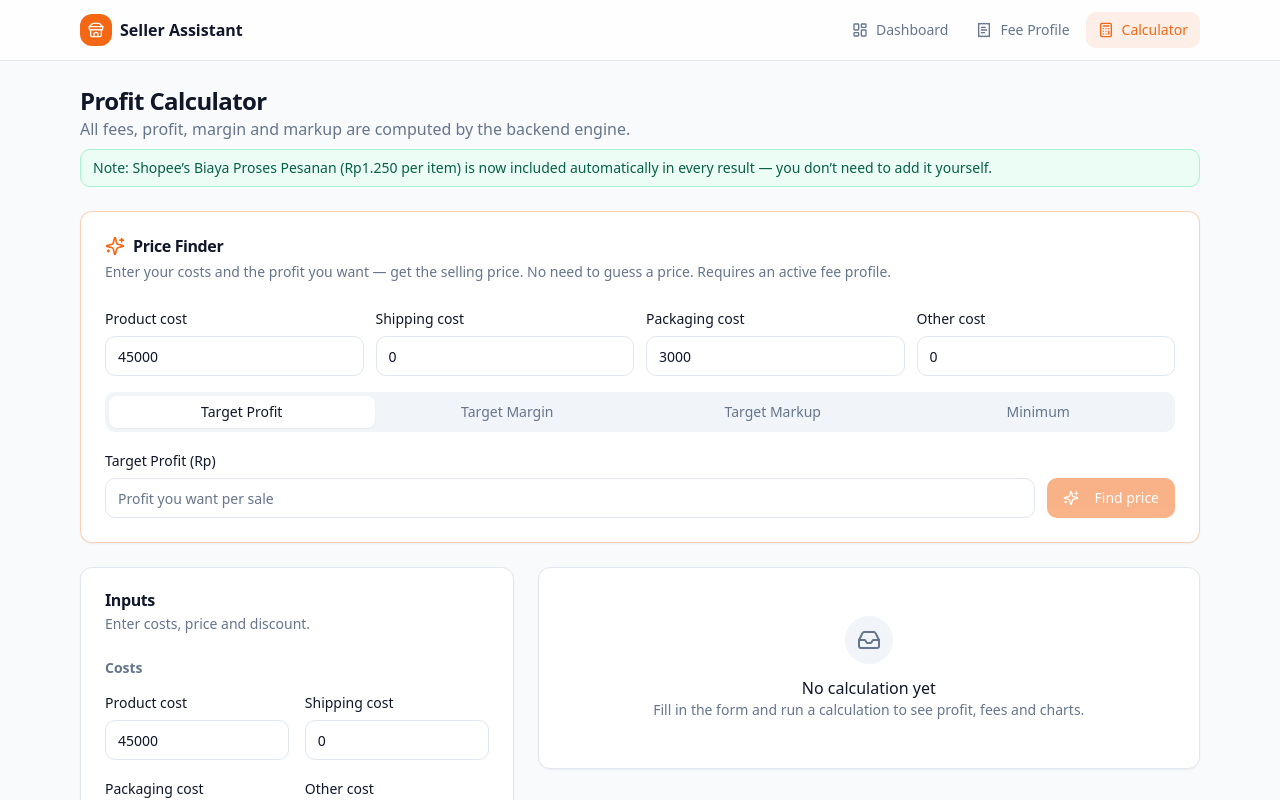
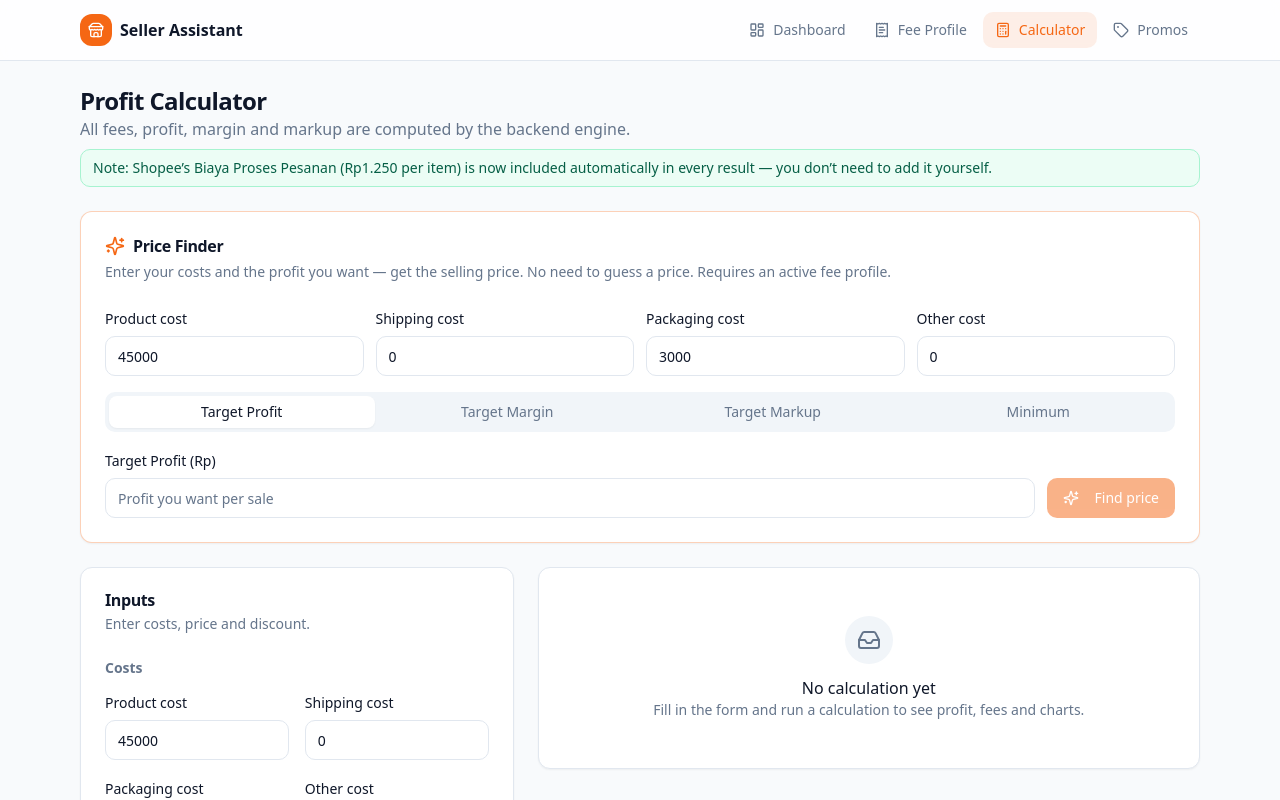
Before and after one commit to Milkha-jo/shopee-seller-ai, a Next.js app in the folder shopee-seller-assistant/web/: page /calculator in a window 1280 px wide. Shown: the top 800 px of the page. Built offline with nearby package versions, Linux system fonts and the light colour scheme.

Commit message:
Update AppShell.tsx

```diff
--- a/shopee-seller-assistant/web/components/AppShell.tsx
+++ b/shopee-seller-assistant/web/components/AppShell.tsx
@@ -1,13 +1,14 @@
 "use client";
 import Link from "next/link";
 import { usePathname } from "next/navigation";
-import { Calculator, LayoutDashboard, ReceiptText, Store } from "lucide-react";
+import { Calculator, LayoutDashboard, ReceiptText, Store, Tag } from "lucide-react";
 import { cn } from "@/lib/utils";
 
 const NAV = [
   { href: "/", label: "Dashboard", icon: LayoutDashboard },
   { href: "/fee-profile", label: "Fee Profile", icon: ReceiptText },
   { href: "/calculator", label: "Calculator", icon: Calculator },
+  { href: "/promos", label: "Promos", icon: Tag },
 ];
 
 export function AppShell({ children }: { children: React.ReactNode }) {
```
